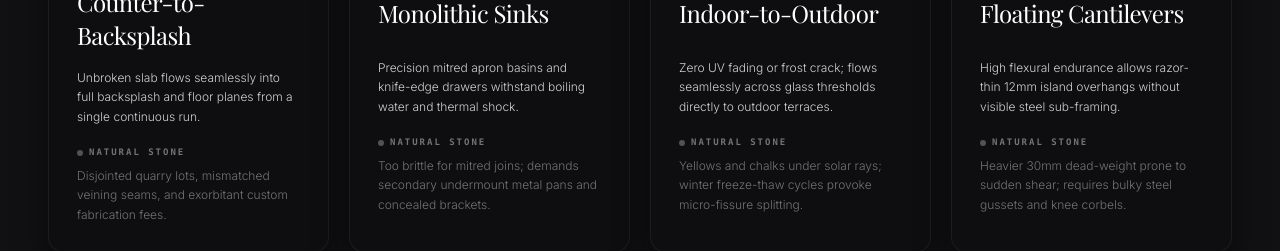
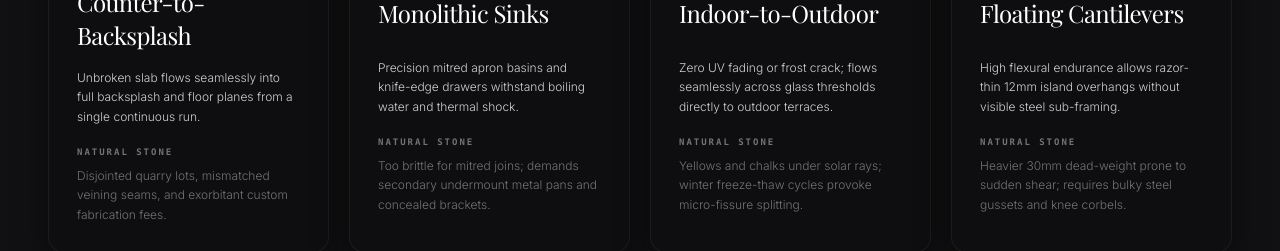
Before and after one commit to Karandeep-Singh-Talwar/countertopwebsite, a Next.js app: page / in a window 1280 px wide. Shown: the part 2840-3091 px from the top of the page. Built offline with nearby package versions, Linux system fonts and the light colour scheme; a web font is replaced by a local one.

Commit message:
style(usp): remove bullet dot from natural stone comparison label

```diff
--- a/src/components/porcelain-usp-banner.tsx
+++ b/src/components/porcelain-usp-banner.tsx
@@ -258,8 +258,7 @@ export function PorcelainUspBanner({
 
                   {/* Natural Stone Block */}
                   <div className="mt-5">
-                    <div className="text-[9px] font-mono font-semibold tracking-[0.22em] text-neutral-500 uppercase mb-1.5 flex items-center gap-1.5">
-                      <span className="w-1.5 h-1.5 rounded-full bg-neutral-600" />
+                    <div className="text-[9px] font-mono font-semibold tracking-[0.22em] text-neutral-500 uppercase mb-1.5">
                       <span>NATURAL STONE</span>
                     </div>
                     <p className="text-[11.5px] sm:text-xs text-neutral-500 leading-relaxed font-light">
```
